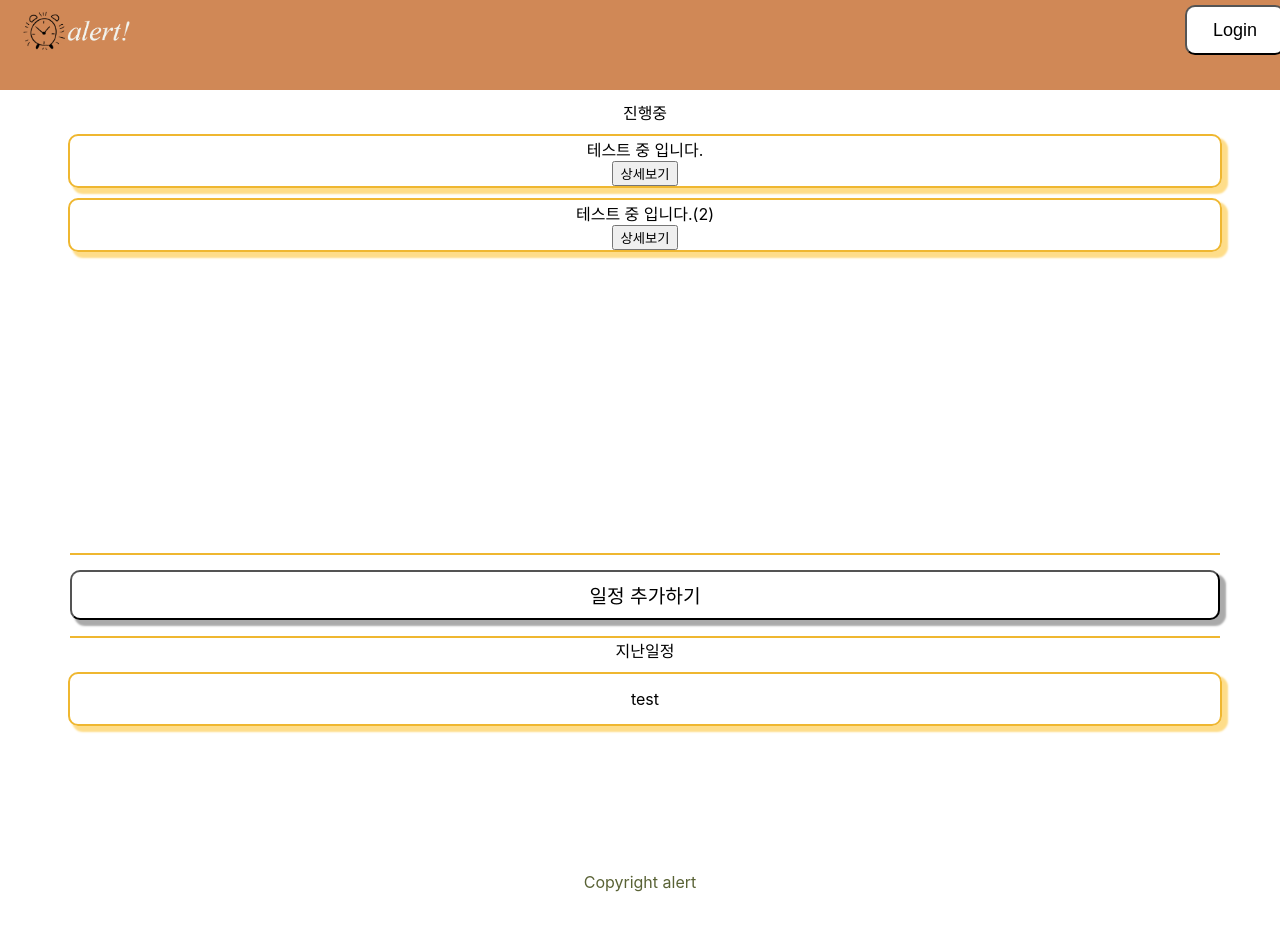
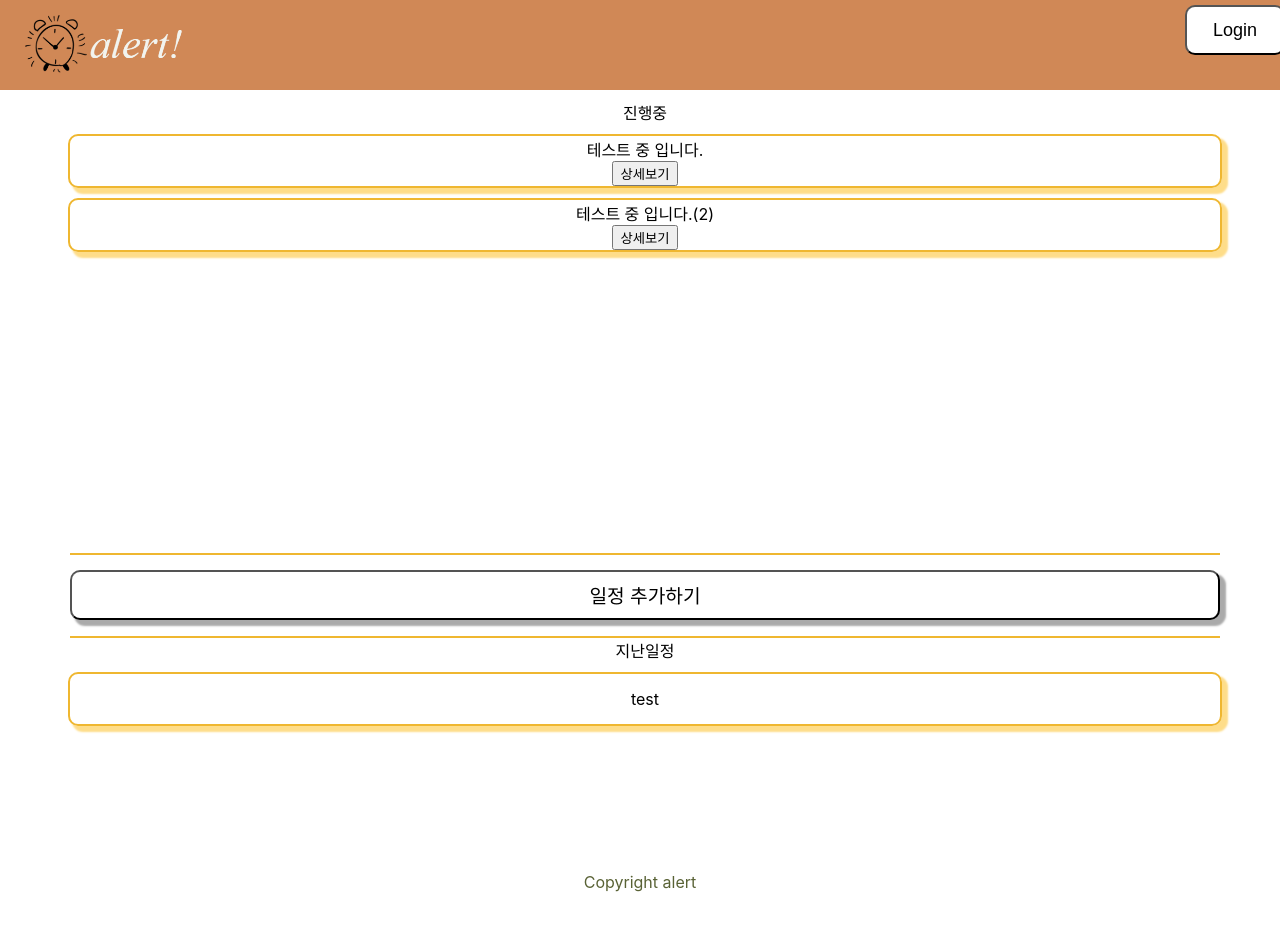
Before and after one commit to Pablaw/alertFE, a React (Create React App) app: page / in a window 1280 px wide. Shown: the top 930 px of the page. Built offline with nearby package versions, Linux system fonts and the light colour scheme; data requests are answered from the project's data file.

Commit message:
fix: 로고 크기 변경

```diff
--- a/src/shared/Layout.js
+++ b/src/shared/Layout.js
@@ -1,15 +1,17 @@
 import React from "react";
 import { Link } from "react-router-dom";
 import styled from "styled-components";
-import logo from "../img/Alert.png"
+import logo from "../img/Alert.png";
 
 function Header() {
   return (
     <HeadTitle>
       <Link to="/">
         <LogoImg src={logo} />
-        </Link>
-      <Link to="/login"><LoginBtn>Login</LoginBtn></Link>
+      </Link>
+      <Link to="/login">
+        <LoginBtn>Login</LoginBtn>
+      </Link>
     </HeadTitle>
   );
 }
@@ -48,7 +50,7 @@ const LogoImg = styled.img`
   text-align: center;
   align-items: center;
   background-size: cover;
-  width: 115px;
+  width: 170px;
   padding: 0px 0px 15px 15px;
 `;
 
@@ -70,5 +72,5 @@ const LoginBtn = styled.button`
   width: 100px;
   border-radius: 10px;
   background-color: white;
-  font-size: 1.0em;
-`
+  font-size: 1em;
+`;
```
Also changed, not shown: src/img/alert.png.
